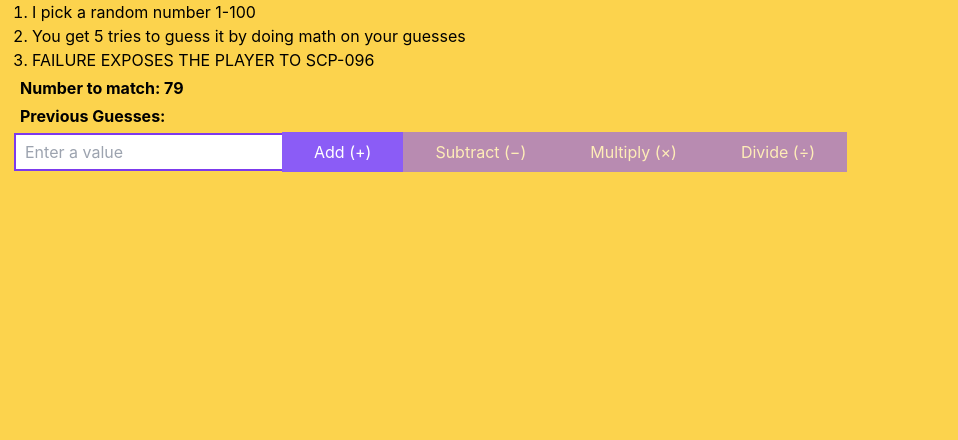
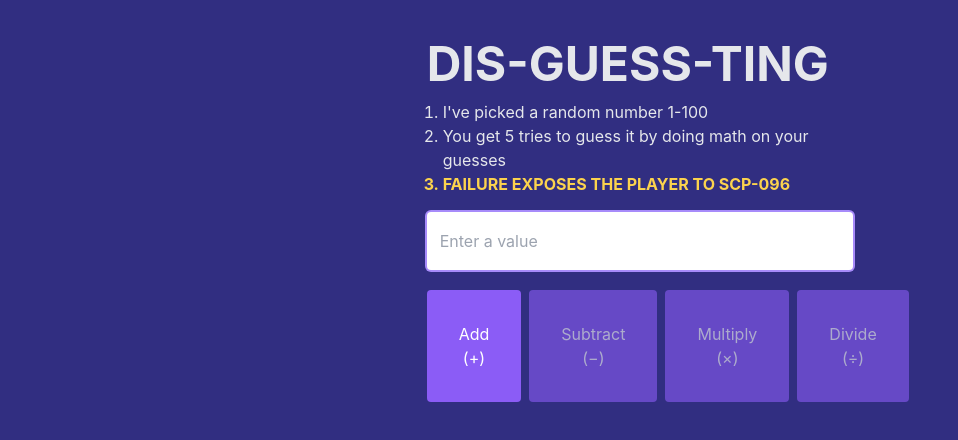
Before and after one commit to thebeyondr/number-guesser-carnival, a React (Create React App) app: page / in a window 1280 px wide. Shown: the top 440 px of the page, without its empty margins (0-958 px from the left). Built offline with nearby package versions, Linux system fonts and the light colour scheme.

Commit message:
Add UI/UX improvements

```diff
--- a/public/index.html
+++ b/public/index.html
@@ -24,7 +24,7 @@
       work correctly both with client-side routing and a non-root public URL.
       Learn how to configure a non-root public URL by running `npm run build`.
     -->
-    <title>React App</title>
+        <title>Carnival Guessing Game</title>
     </head>
     <body>
         <noscript>You need to enable JavaScript to run this app.</noscript>
@@ -38,6 +38,5 @@
 
       To begin the development, run `npm start` or `yarn start`.
       To create a production bundle, use `npm run build` or `yarn build`.
-    -->
-  </body>
+    --></body>
 </html>
--- a/src/App.js
+++ b/src/App.js
@@ -3,16 +3,18 @@
 import { ethers } from 'ethers';
 import Guesser from './artifacts/contracts/Guesser.sol/Guesser.json';
 
-const guesserAddress = '0x9E545E3C0baAB3E08CdfD552C960A1050f373042';
+const guesserAddress = '0x5FbDB2315678afecb367f032d93F642f64180aa3';
 
 function App() {
     const [guesses, setGuesses] = useState([]);
     const [numBy, setNumByValue] = useState('');
     const [_firstGuess, setFirstGuess] = useState(false);
     const [_gameEnded, setGameEnded] = useState(false);
-    const [numberToGuess, setNumberToGuess] = useState(
-        Math.floor(Math.random() * (100 - 1) + 1)
-    );
+    const [_feedbackMessage, updateFeedbackMessage] = useState('');
+    const _guessNum = Math.floor(Math.random() * (100 - 1) + 1);
+    const [numberToGuess] = useState(_guessNum);
+
+    // const numberToGuess = Math.floor(Math.random() * (100 - 1) + 1);
 
     // Request Metamask access
     async function requestAccount() {
@@ -30,12 +32,22 @@
         );
         try {
             const data = await contract.getGuess();
+            console.log(numberToGuess, data);
             setGuesses((arr) => [...arr, data]);
             if (_firstGuess === false) setFirstGuess(true);
-            if (guesses.length === 4) setGameEnded(true);
-            console.log('data:', data);
-            console.log('guesses', guesses);
+            if (guesses.length === 4 || data === numberToGuess)
+                setGameEnded(true);
+            updateFeedbackMessage(
+                data < numberToGuess
+                    ? 'ℹ That guess was too low! 🔽'
+                    : data > numberToGuess
+                    ? 'ℹ That guess was too high! 🔼'
+                    : 'Your guess was right! 🎉'
+            );
         } catch (error) {
+            updateFeedbackMessage(
+                "You can't make that guess... try something else 🧙‍♂️"
+            );
             console.error(error);
         }
     }
@@ -50,6 +62,7 @@
 
     // One guess function to rule them all
     async function guessBy(type) {
+        updateFeedbackMessage('');
         if (!numBy) return;
         if (isNaN(parseInt(numBy))) return;
         if (numBy < 1 || numBy > 100) return;
@@ -86,20 +99,22 @@
         setFirstGuess(false);
         setGameEnded(false);
         setNumByValue('');
-        setNumberToGuess(Math.floor(Math.random() * (100 - 1) + 1));
+        updateFeedbackMessage('');
+        // setNumberToGuess(Math.floor(Math.random() * (100 - 1) + 1));
     }
 
     return (
-        <div className="App">
-            <header className="App-header px-4">
+        <div className="App flex justify-center items-top h-screen pt-10 text-gray-200">
+            <section className="App-header w-1/3">
+                <h1 className="text-5xl font-bold mb-3">DIS-GUESS-TING</h1>
                 {/* <button
                     className="bg-white border-4 border-gray-800 hover:bg-purple-700 hover:text-white focus:outline-none focus:ring-2 focus:ring-purple-600 focus:ring-opacity-50 px-8 py-2"
                     onClick={() =>}
                 >
                     +
                 </button> */}
-                <ol className="list-decimal ml-4">
-                    <li>I pick a random number 1-100</li>
+                <ol className="list-decimal ml-4 mb-4">
+                    <li>I've picked a random number 1-100</li>
                     <li>
                         You get 5 tries to guess it by doing math on your
                         guesses
@@ -108,16 +123,22 @@
                     <li>
                         Winning by multiplication or division rewards +2 NGT
                     </li> */}
-                    <li>FAILURE EXPOSES THE PLAYER TO SCP-096</li>
+                    <li className="font-bold text-yellow-300">
+                        FAILURE EXPOSES THE PLAYER TO SCP-096
+                    </li>
                 </ol>
-                <h3 className="m-1 font-bold">
-                    Number to match: {numberToGuess}
+                {guesses.length > 0 && (
+                    <h3 className="m-1 font-bold text-yellow-200">
+                        Previous Guesses: {guesses.join(' — ')}
                     </h3>
-                <h3 className="m-1 font-bold">
-                    Previous Guesses: {guesses.join(' ')}
+                )}
+                {_gameEnded && (
+                    <h3 className="m-1 font-bold text-xl">
+                        The number was ✨ {numberToGuess} ✨
                     </h3>
+                )}
                 <input
-                    className="border border-transparent focus:outline-none focus:ring-2 focus:ring-purple-600 focus:border-transparent py-1 px-2"
+                    className="border rounded border-purple-300 focus:outline-none focus:ring-2 focus:ring-purple-400 focus:border-transparent py-4 px-3 w-full text-purple-600 "
                     type="text"
                     value={numBy}
                     disabled={_gameEnded}
@@ -125,29 +146,31 @@
                     placeholder="Enter a value"
                     autoFocus
                 />
+                <h2 className="my-2">{_feedbackMessage}</h2>
+                <div className="pt-3 flex flex-auto gap-2 w-full">
                     <button
-                    className="bg-purple-500 hover:bg-purple-600 focus:outline-none focus:ring-2 focus:ring-purple-600 focus:ring-opacity-50 px-8 py-2 text-white disabled:opacity-60"
+                        className="bg-purple-500 rounded hover:bg-purple-600 focus:outline-none focus:ring-2 focus:ring-purple-600 focus:ring-opacity-50 p-8  text-white disabled:opacity-60"
                         disabled={_gameEnded}
                         onClick={() => guessBy('add')}
                     >
                         Add (+)
                     </button>
                     <button
-                    className="bg-purple-500 hover:bg-purple-600 focus:outline-none focus:ring-2 focus:ring-purple-600 focus:ring-opacity-50 px-8 py-2 text-white disabled:opacity-60"
+                        className="bg-purple-500 rounded hover:bg-purple-600 focus:outline-none focus:ring-2 focus:ring-purple-600 focus:ring-opacity-50 p-8 text-white disabled:opacity-60"
                         disabled={!_firstGuess || _gameEnded}
                         onClick={() => guessBy('subtract')}
                     >
                         Subtract (−)
                     </button>
                     <button
-                    className="bg-purple-500 hover:bg-purple-600 focus:outline-none focus:ring-2 focus:ring-purple-500 focus:ring-opacity-50 px-8 py-2 text-white disabled:opacity-60"
+                        className="bg-purple-500 rounded hover:bg-purple-600 focus:outline-none focus:ring-2 focus:ring-purple-500 focus:ring-opacity-50 p-8 text-white disabled:opacity-60"
                         disabled={!_firstGuess || _gameEnded}
                         onClick={() => guessBy('multiply')}
                     >
                         Multiply (×)
                     </button>
                     <button
-                    className="bg-purple-500 hover:bg-purple-600 focus:outline-none focus:ring-2 focus:ring-purple-600 focus:ring-opacity-50 px-8 py-2 text-white disabled:opacity-60"
+                        className="bg-purple-500 rounded hover:bg-purple-600 focus:outline-none focus:ring-2 focus:ring-purple-600 focus:ring-opacity-50 p-8 text-white disabled:opacity-60"
                         disabled={!_firstGuess || _gameEnded}
                         onClick={() => guessBy('divide')}
                     >
@@ -155,13 +178,14 @@
                     </button>
                     {_gameEnded && (
                         <button
-                        className="bg-red-500 hover:bg-red-600 focus:outline-none focus:ring-2 focus:ring-red-600 focus:ring-opacity-50 px-8 py-2 text-white disabled:opacity-60"
+                            className="bg-red-500 hover:bg-red-600 focus:outline-none focus:ring-2 focus:ring-red-600 focus:ring-opacity-50 p-8 text-white disabled:opacity-60"
                             onClick={() => resetGuess()}
                         >
                             Reset ↺
                         </button>
                     )}
-            </header>
+                </div>
+            </section>
         </div>
     );
 }
--- a/src/index.css
+++ b/src/index.css
@@ -4,12 +4,12 @@
 
 body {
     margin: 0;
-    font-family: -apple-system, BlinkMacSystemFont, 'Segoe UI', 'Roboto',
-        'Oxygen', 'Ubuntu', 'Cantarell', 'Fira Sans', 'Droid Sans',
+    font-family: -apple-system, BlinkMacSystemFont, 'Open Sans', 'Segoe UI',
+        'Roboto', 'Oxygen', 'Ubuntu', 'Cantarell', 'Fira Sans', 'Droid Sans',
         'Helvetica Neue', sans-serif;
     -webkit-font-smoothing: antialiased;
     -moz-osx-font-smoothing: grayscale;
-    background-color: rgba(252, 211, 77, 1);
+    background-color: rgba(49, 46, 129, 1);
 }
 
 code {
```
Lines whose indentation alone changed are shown as unchanged.
